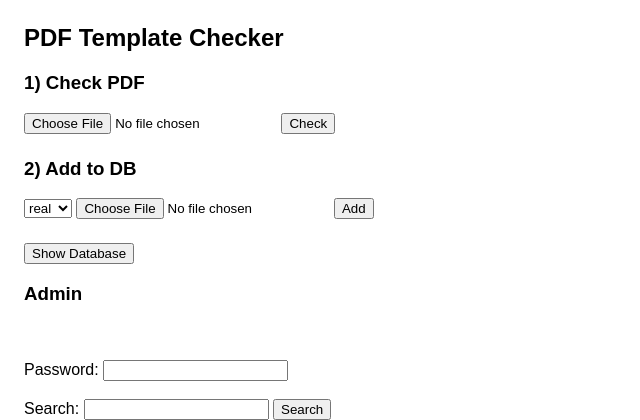
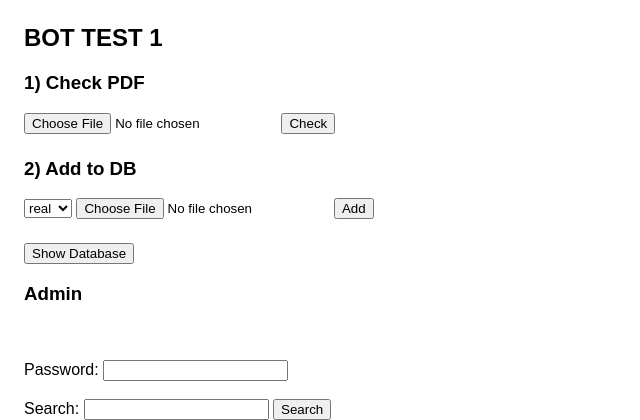
Before and after one commit to ByPro8/PDF-BOT, a FastAPI app: page / in a window 1280 px wide. Shown: the top 420 px of the page, without its empty margins (0-640 px from the left). Run offline with FastAPI, Linux system fonts and the light colour scheme.

Commit message:
changing name

```diff
--- a/templates/index.html
+++ b/templates/index.html
@@ -24,7 +24,7 @@
 
 <body style="font-family:Arial;margin:24px">
 
-  <h2>PDF Template Checker</h2>
+  <h2> BOT TEST 1</h2>
 
   <!-- -------- CHECK -------- -->
 
```
